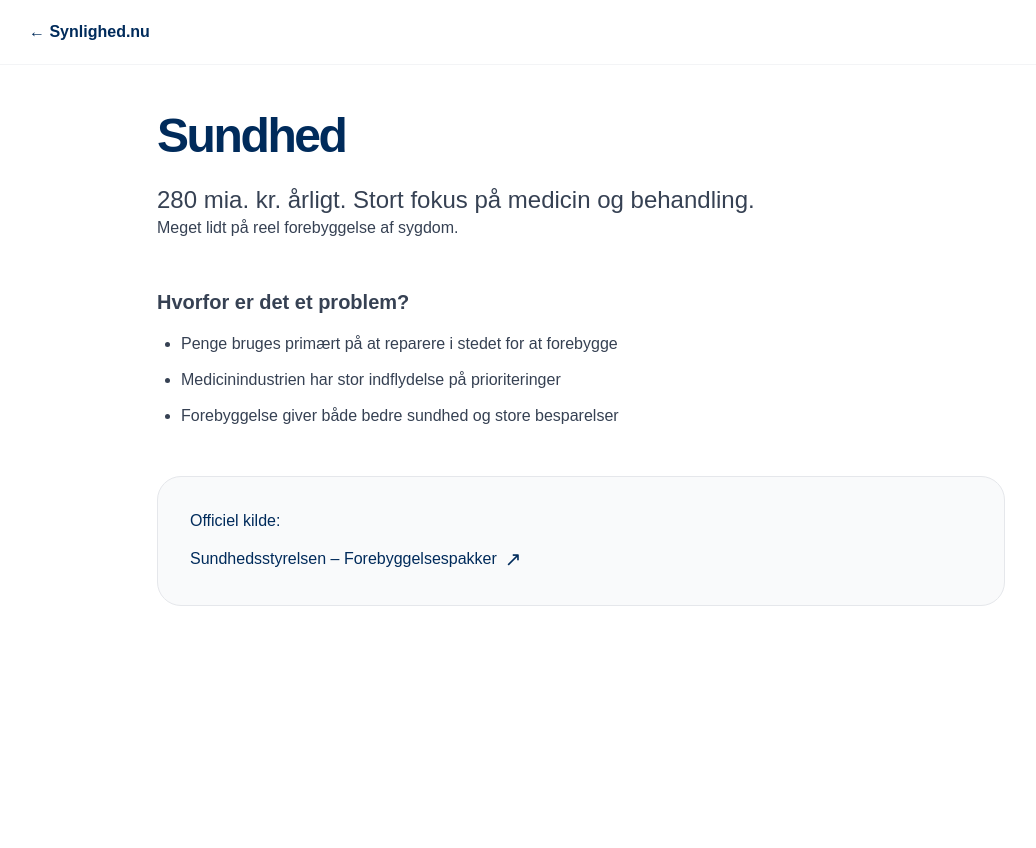
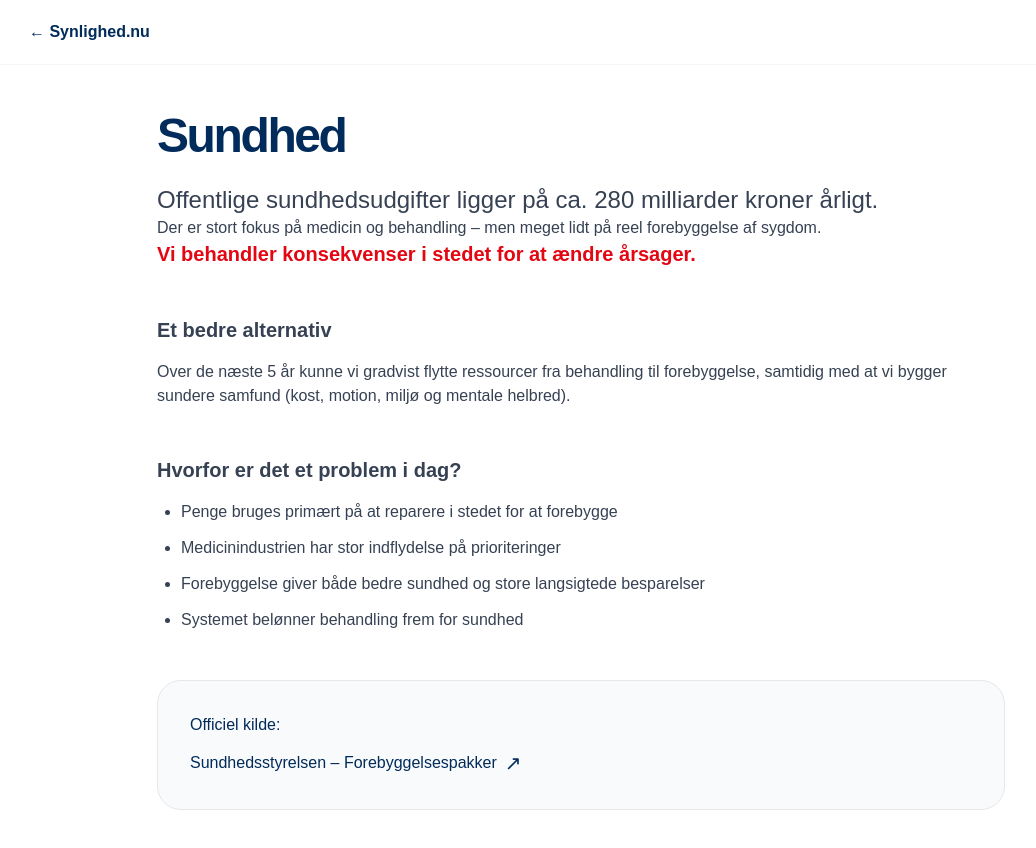
Before and after one commit to synlighed-nu/synlighed-nu-clean, a Next.js app: page /sundhed in a window 1280 px wide. Shown: the top 848 px of the page, without its empty margins (59-1095 px from the left). Before the commit the page ends 800 px from the top, so only its background shows below. Built offline with nearby package versions, Linux system fonts and the light colour scheme.

Commit message:
Update page.tsx

```diff
--- a/app/sundhed/page.tsx
+++ b/app/sundhed/page.tsx
@@ -1,29 +1,48 @@
 import Nav from '../components/_Nav';
-import Link from 'next/link';
 
 export default function SundhedPage() {
   return (
     <div className="min-h-screen bg-white text-[#002B5B]">
       <Nav simple />
+
       <div className="max-w-4xl mx-auto px-6 pt-28 pb-20">
 
         <h1 className="text-5xl font-bold tracking-tighter mb-6">Sundhed</h1>
+
         <div className="prose prose-lg max-w-none text-gray-700">
           <p className="text-2xl font-medium">
-            280 mia. kr. årligt. Stort fokus på medicin og behandling.
+            Offentlige sundhedsudgifter ligger på ca. 280 milliarder kroner årligt.
           </p>
+
           <p>
-            Meget lidt på reel forebyggelse af sygdom.
+            Der er stort fokus på medicin og behandling – men meget lidt på reel forebyggelse af sygdom.
           </p>
-          <h3 className="text-xl font-semibold mt-12 mb-4">Hvorfor er det et problem?</h3>
+
+          <p className="text-xl font-semibold text-[#E30613]">
+            Vi behandler konsekvenser i stedet for at ændre årsager.
+          </p>
+
+          <h3 className="text-xl font-semibold mt-12 mb-4">Et bedre alternativ</h3>
+          <p>
+            Over de næste 5 år kunne vi gradvist flytte ressourcer fra behandling til forebyggelse,
+            samtidig med at vi bygger sundere samfund (kost, motion, miljø og mentale helbred).
+          </p>
+
+          <h3 className="text-xl font-semibold mt-12 mb-4">Hvorfor er det et problem i dag?</h3>
           <ul className="list-disc pl-6 space-y-3">
             <li>Penge bruges primært på at reparere i stedet for at forebygge</li>
             <li>Medicinindustrien har stor indflydelse på prioriteringer</li>
-            <li>Forebyggelse giver både bedre sundhed og store besparelser</li>
+            <li>Forebyggelse giver både bedre sundhed og store langsigtede besparelser</li>
+            <li>Systemet belønner behandling frem for sundhed</li>
           </ul>
+
           <div className="mt-12 bg-gray-50 border border-gray-200 rounded-3xl p-8">
             <p className="font-medium text-[#002B5B]">Officiel kilde:</p>
-            <a href="https://www.sst.dk/vidensbase/forebyggelse/forebyggelsespakker-og-undersoegelser/forebyggelses-pakker-til-kommunerne" target="_blank" className="text-[#002B5B] hover:underline flex items-center gap-2 mt-3">
+            <a
+              href="https://www.sst.dk/vidensbase/forebyggelse/forebyggelsespakker-og-undersoegelser/forebyggelses-pakker-til-kommunerne"
+              target="_blank"
+              className="text-[#002B5B] hover:underline flex items-center gap-2 mt-3"
+            >
               Sundhedsstyrelsen – Forebyggelsespakker <span className="text-xl">↗</span>
             </a>
           </div>
```
